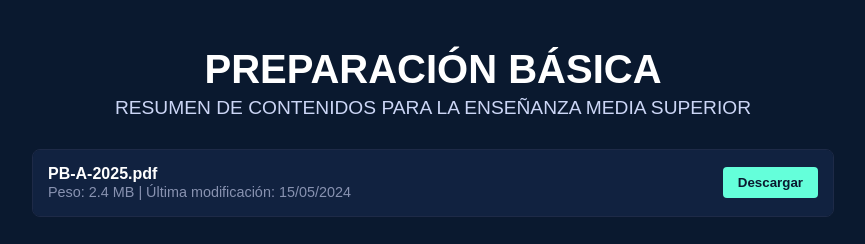
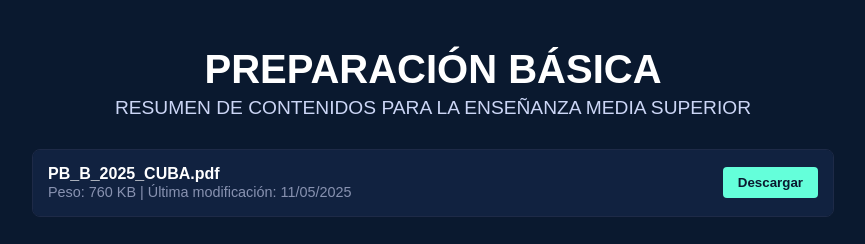
Before and after one commit to KDT09289/preparacionbasica, a plain HTML site: page index.html in a window 1280 px wide. Shown: the top 244 px of the page, without its empty margins (207-1072 px from the left). Drawn offline with Linux system fonts and the light colour scheme.

Commit message:
index.html

```diff
--- a/index.html
+++ b/index.html
@@ -17,10 +17,10 @@
         <div class="file-table">
             <div class="file-row">
                 <div class="file-info">
-                    <span class="file-name">PB-A-2025.pdf</span>
-                    <span class="file-details">Peso: 2.4 MB | Última modificación: 15/05/2024</span>
+                    <span class="file-name">PB_B_2025_CUBA.pdf</span>
+                    <span class="file-details">Peso: 760 KB | Última modificación: 11/05/2025</span>
                 </div>
-                <button class="download-btn" onclick="downloadFile('PB-A-2025.pdf')">Descargar</button>
+                <button class="download-btn" onclick="downloadFile('PB_B_2025_CUBA.pdf')">Descargar</button>
             </div>
             <!-- Añade más filas según necesites -->
         </div>
```
